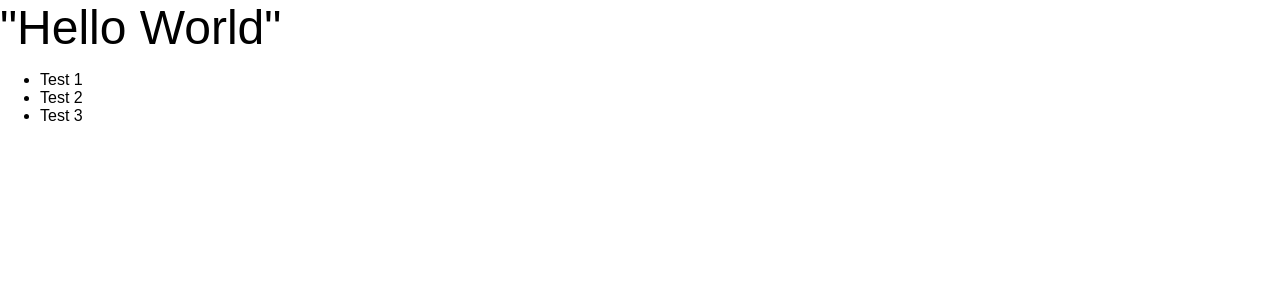
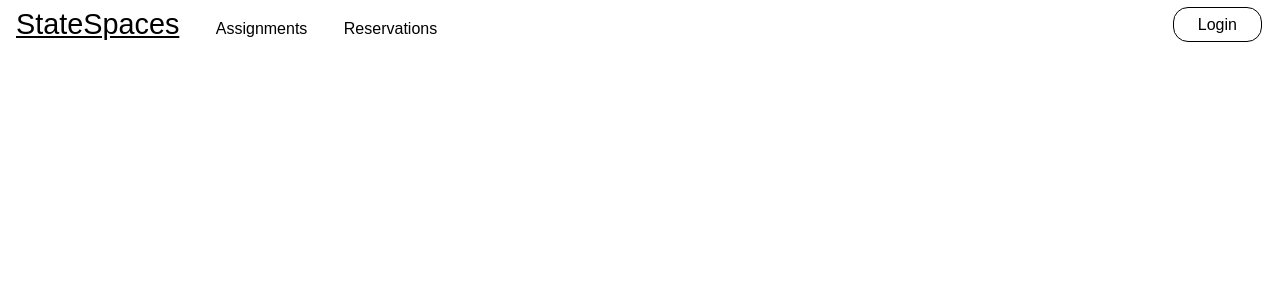
Before and after one commit to arthurlluisma/csci-41-finals, a Django app: page /website/ in a window 1280 px wide. Shown: the top 300 px of the page. Run offline with Django 5.2, Linux system fonts and the light colour scheme; some web fonts are replaced.

Commit message:
Add basic nav

```diff
--- a/website/static/website/css/landing.css
+++ b/website/static/website/css/landing.css
@@ -1,10 +1,51 @@
-p {
-  font-size: 3rem;
-  margin: 0;
-  padding: 0;
+nav {
+  display: flex;
+  justify-content: space-between;
+  align-items: center;
+  position: fixed;
+  top: 0;
+  width: 100vw;
 }
 
-li {
-  margin: 0;
-  padding: 0;
+nav div {
+  margin-top: 0.5rem;
 }
+
+nav a {
+  padding: 1rem;
+}
+
+.nav__left {
+  width: 90rem;
+}
+
+.nav__link {
+  font-size: 1rem;
+}
+
+.nav__title {
+  font-size: 1.8rem;
+}
+
+.nav__right {
+  width: 7rem;
+  margin-right: 1rem;
+}
+
+.nav__btn {
+  border: 1px solid black;
+  border-radius: 15px;
+  padding-top: 0.5rem;
+  padding-bottom: 0.5rem;
+  padding-left: 1.5rem;
+  padding-right: 1.5rem;
+}
+
+a {
+  text-decoration: none;
+  color: #000;
+}
+
+a:hover {
+  text-decoration: underline;
+}
--- a/website/templates/website/landing.html
+++ b/website/templates/website/landing.html
@@ -10,10 +10,14 @@
 {% endblock head %}
 
 {% block content %}
-    <p>"Hello World"</p>
-    <ul>
-        {% for test in tests %}
-            <li>{{ test }}</li>
-        {% endfor %}
-    </ul>
+    <nav>
+        <div class="nav__left">
+            <a class="nav__title" href="#">StateSpaces</a>
+            <a class="nav__link" href="#">Assignments</a>
+            <a class="nav__link" href="#">Reservations</a>
+        </div>
+        <div class="nav__right">
+            <a class="nav__btn" href="#">Login</a>
+        </div>
+    </nav>
 {% endblock content %}
```
